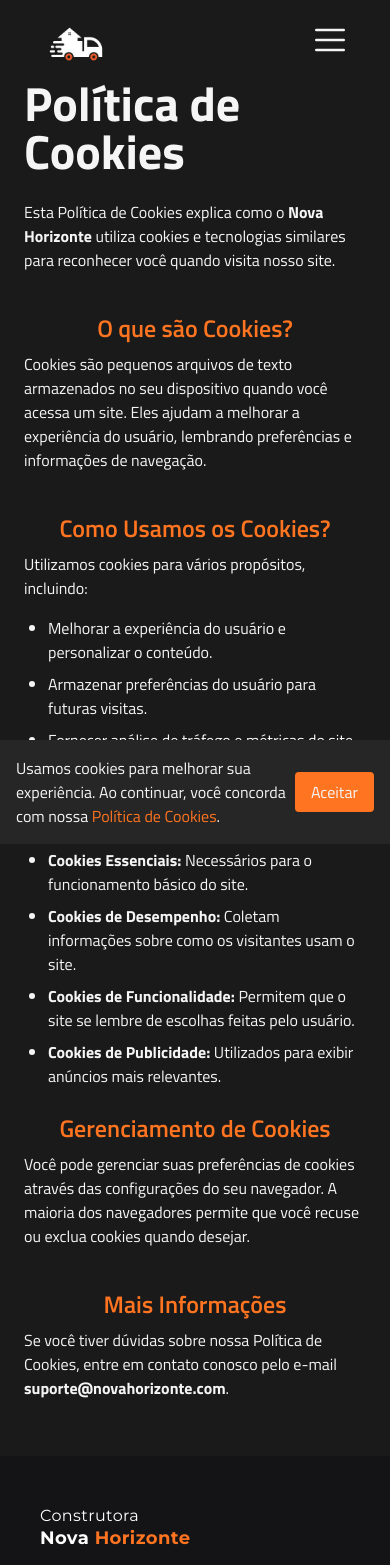
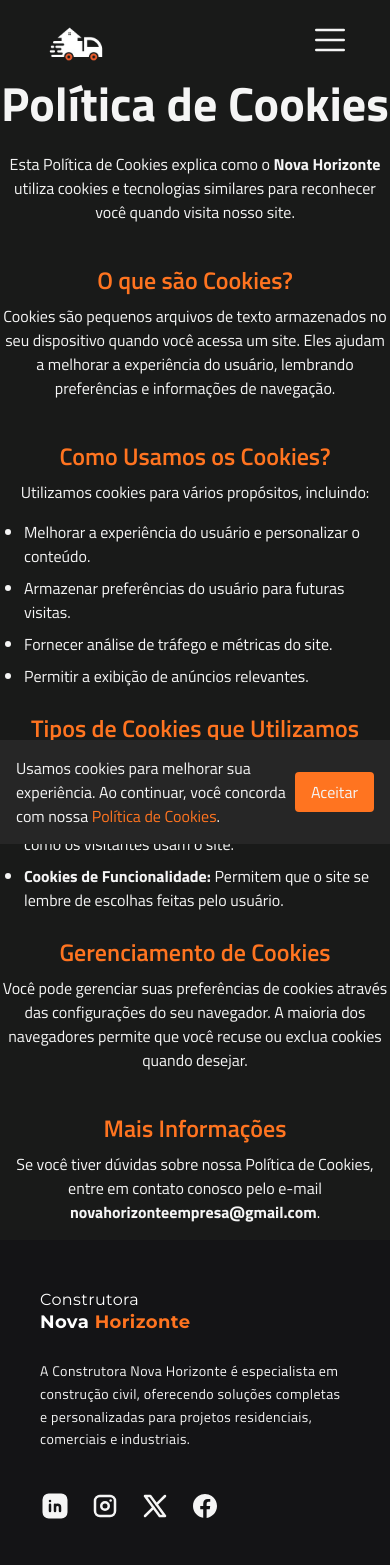
Before and after one commit to esdrassantos06/novahorizonte, a React (Vite) app: page /cookies in a window 390 px wide. Shown: the top 1565 px of the page. Built offline with nearby package versions, Linux system fonts and the light colour scheme.

Commit message:
legal pages responsive

```diff
--- a/src/routes/legal/Cookies.jsx
+++ b/src/routes/legal/Cookies.jsx
@@ -5,9 +5,9 @@
   return (
     <>
       <Navbar />
-      <div className="text-text titilliumRegular bg-primary mx-auto flex min-h-screen w-full flex-col items-center px-6 py-10 pt-20">
-        <h1 className="titilliumBold mb-6 text-5xl">Política de Cookies</h1>
-        <p className="mb-4">
+      <div className="text-text titilliumRegular bg-primary mx-auto flex min-h-screen w-full flex-col items-center mt-20">
+        <h1 className="titilliumBold text-center mb-6 text-5xl">Política de Cookies</h1>
+        <p className="mb-4 text-center">
           Esta Política de Cookies explica como o{" "}
           <strong>Nova Horizonte</strong> utiliza cookies e tecnologias
           similares para reconhecer você quando visita nosso site.
@@ -16,7 +16,7 @@
         <h2 className="text-secondary mt-6 mb-2 text-2xl font-semibold">
           O que são Cookies?
         </h2>
-        <p className="mb-4">
+        <p className="mb-4 text-center">
           Cookies são pequenos arquivos de texto armazenados no seu dispositivo
           quando você acessa um site. Eles ajudam a melhorar a experiência do
           usuário, lembrando preferências e informações de navegação.
@@ -25,7 +25,7 @@
         <h2 className="text-secondary mt-6 mb-2 text-2xl font-semibold">
           Como Usamos os Cookies?
         </h2>
-        <p className="mb-4">
+        <p className="mb-4 text-center">
           Utilizamos cookies para vários propósitos, incluindo:
         </p>
         <ul className="list-disc space-y-2 pl-6">
@@ -51,16 +51,12 @@
             <strong>Cookies de Funcionalidade:</strong> Permitem que o site se
             lembre de escolhas feitas pelo usuário.
           </li>
-          <li>
-            <strong>Cookies de Publicidade:</strong> Utilizados para exibir
-            anúncios mais relevantes.
-          </li>
         </ul>
 
         <h2 className="text-secondary mt-6 mb-2 text-2xl font-semibold">
           Gerenciamento de Cookies
         </h2>
-        <p className="mb-4">
+        <p className="mb-4 text-center">
           Você pode gerenciar suas preferências de cookies através das
           configurações do seu navegador. A maioria dos navegadores permite que
           você recuse ou exclua cookies quando desejar.
@@ -69,9 +65,9 @@
         <h2 className="text-secondary mt-6 mb-2 text-2xl font-semibold">
           Mais Informações
         </h2>
-        <p className="mb-4">
+        <p className="mb-4 text-center">
           Se você tiver dúvidas sobre nossa Política de Cookies, entre em
-          contato conosco pelo e-mail <strong>suporte@novahorizonte.com</strong>
+          contato conosco pelo e-mail <strong>novahorizonteempresa@gmail.com</strong>
           .
         </p>
       </div>
--- a/src/routes/legal/Policies.jsx
+++ b/src/routes/legal/Policies.jsx
@@ -6,8 +6,8 @@
     <>
       <Navbar />
       <div className="text-text titilliumRegular bg-primary mx-auto flex min-h-screen w-full flex-col items-center px-6 py-10 pt-20">
-        <h1 className="titilliumBold mb-6 text-5xl">Política de Privacidade</h1>
-        <p className="mb-4">
+        <h1 className="titilliumBold mb-6 text-center text-5xl">Política de Privacidade</h1>
+        <p className="mb-4 text-center">
           A sua privacidade é importante para nós. É política da{" "}
           <strong>Nova Horizonte</strong> respeitar a sua privacidade em relação
           a qualquer informação sua que possamos coletar no site{" "}
@@ -15,20 +15,20 @@
           operamos.
         </p>
 
-        <h2 className="text-secondary mt-6 mb-2 text-2xl font-semibold">
+        <h2 className="text-secondary text-center mt-6 mb-2 text-2xl font-semibold">
           Coleta de Informações
         </h2>
-        <p className="mb-4">
+        <p className="mb-4 text-center">
           Solicitamos informações pessoais apenas quando realmente precisamos
           delas para lhe fornecer um serviço. Fazemo-lo por meios justos e
           legais, com o seu conhecimento e consentimento. Também informamos por
           que estamos coletando e como será usado.
         </p>
 
-        <h2 className="text-secondary mt-6 mb-2 text-2xl font-semibold">
+        <h2 className="text-secondary text-center mt-6 mb-2 text-2xl font-semibold">
           Retenção e Proteção de Dados
         </h2>
-        <p className="mb-4 text-center">
+        <p className="mb-4  text-center">
           Apenas retemos as informações coletadas pelo tempo necessário para
           fornecer o serviço solicitado. Quando armazenamos dados, protegemos
           dentro de meios comercialmente aceitáveis para evitar perdas e roubos,
@@ -36,28 +36,28 @@
           autorizados.
         </p>
 
-        <h2 className="text-secondary mt-6 mb-2 text-2xl font-semibold">
+        <h2 className="text-secondary text-center mt-6 mb-2 text-2xl font-semibold">
           Compartilhamento de Informações
         </h2>
-        <p className="mb-4">
+        <p className="mb-4 text-center">
           Não compartilhamos informações de identificação pessoal publicamente
           ou com terceiros, exceto quando exigido por lei.
         </p>
 
-        <h2 className="text-secondary mt-6 mb-2 text-2xl font-semibold">
+        <h2 className="text-secondary text-center mt-6 mb-2 text-2xl font-semibold">
           Links para Sites Externos
         </h2>
-        <p className="mb-4">
+        <p className="mb-4 text-center">
           Nosso site pode ter links para sites externos que não são operados por
           nós. Esteja ciente de que não temos controle sobre o conteúdo e
           práticas desses sites e não podemos aceitar responsabilidade por suas
           respectivas políticas de privacidade.
         </p>
 
-        <h2 className="text-secondary mt-6 mb-2 text-2xl font-semibold">
+        <h2 className="text-secondary text-center mt-6 mb-2 text-2xl font-semibold">
           Compromisso do Usuário
         </h2>
-        <p className="mb-4">
+        <p className="mb-4 text-center">
           O usuário se compromete a fazer uso adequado dos conteúdos e
           informações que o <strong>Nova Horizonte</strong> oferece no site,
           incluindo mas não se limitando a:
@@ -78,10 +78,10 @@
           </li>
         </ul>
 
-        <h2 className="text-secondary mt-6 mb-2 text-2xl font-semibold">
+        <h2 className="text-secondary text-center mt-6 mb-2 text-2xl font-semibold">
           Mais Informações
         </h2>
-        <p className="mb-4">
+        <p className="mb-4 text-center">
           Se houver algo que você não tem certeza se precisa ou não, geralmente
           é mais seguro deixar os cookies ativados, caso interaja com um dos
           recursos que você usa em nosso site.
--- a/src/routes/legal/legalWarning.jsx
+++ b/src/routes/legal/legalWarning.jsx
@@ -6,34 +6,34 @@
     <>
       <Navbar />
       <div className="text-text titilliumRegular bg-primary mx-auto flex min-h-screen w-full flex-col items-center px-6 py-10 pt-20">
-        <h1 className="titilliumBold mb-6 text-5xl">Aviso Legal</h1>
+        <h1 className="titilliumBold mb-6 text-center text-5xl">Aviso Legal</h1>
         <p className="mb-4">
           Este Aviso Legal regula o acesso, a navegação e a utilização deste
           website (doravante, o “Website”).
         </p>
 
-        <h2 className="text-secondary mt-6 mb-2 text-2xl font-semibold">
+        <h2 className="text-secondary text-center mt-6 mb-2 text-2xl font-semibold">
           Direito à Informação
         </h2>
-        <p className="mb-4">
+        <p className="mb-4 text-center">
           Em conformidade com as normas vigentes, informamos que o Website é
           propriedade da <strong>Nova Horizonte</strong>, com sede em Avenida
           dos Construtores, 456, Porto, Portugal Para contato, utilize o e-mail:
           novahorizonteempresa@gmail.com
         </p>
 
-        <h2 className="text-secondary mt-6 mb-2 text-2xl font-semibold">
+        <h2 className="text-secondary text-center mt-6 mb-2 text-2xl font-semibold">
           Usuários
         </h2>
-        <p className="mb-4">
+        <p className="mb-4 text-center">
           O acesso e/ou utilização do Website confere-lhe o estatuto de Usuário,
           aceitando, a partir desse acesso e/ou utilização, este Aviso Legal.
         </p>
 
-        <h2 className="text-secondary mt-6 mb-2 text-2xl font-semibold">
+        <h2 className="text-secondary text-center mt-6 mb-2 text-2xl font-semibold">
           Uso do Website
         </h2>
-        <p className="mb-4">
+        <p className="mb-4 text-center">
           O usuário se compromete a fazer uso adequado do conteúdo e das
           informações oferecidas na <strong>Nova Horizonte</strong>, incluindo,
           mas não se limitando a:
@@ -53,30 +53,30 @@
           </li>
         </ul>
 
-        <h2 className="text-secondary mt-6 mb-2 text-2xl font-semibold">
+        <h2 className="text-secondary text-center mt-6 mb-2 text-2xl font-semibold">
           Propriedade Intelectual
         </h2>
-        <p className="mb-4">
+        <p className="mb-4 text-center">
           Todos os direitos de propriedade intelectual do conteúdo deste Website
           pertencem exclusivamente à <strong>Nova Horizonte</strong> ou a
           terceiros que autorizaram seu uso. É proibida a reprodução,
           distribuição ou modificação sem a devida autorização.
         </p>
 
-        <h2 className="text-secondary mt-6 mb-2 text-2xl font-semibold">
+        <h2 className="text-secondary text-center mt-6 mb-2 text-2xl font-semibold">
           Responsabilidade e Garantias
         </h2>
-        <p className="mb-4">
+        <p className="mb-4 text-center">
           A <strong>Nova Horizonte</strong> não garante que o Website estará
           livre de erros, vírus ou componentes prejudiciais. Não nos
           responsabilizamos por eventuais danos causados pelo uso indevido do
           Website.
         </p>
 
-        <h2 className="text-secondary mt-6 mb-2 text-2xl font-semibold">
+        <h2 className="text-secondary text-center mt-6 mb-2 text-2xl font-semibold">
           Links para Sites Externos
         </h2>
-        <p className="mb-4">
+        <p className="mb-4 text-center">
           Nosso site pode conter links para sites de terceiros. Não nos
           responsabilizamos pelo conteúdo e políticas desses sites.
         </p>
@@ -84,7 +84,7 @@
         <h2 className="text-secondary mt-6 mb-2 text-2xl font-semibold">
           Modificações
         </h2>
-        <p className="mb-4">
+        <p className="mb-4 text-center">
           A <strong>Nova Horizonte</strong> reserva-se o direito de modificar
           este Aviso Legal a qualquer momento. O uso contínuo do Website implica
           na aceitação das condições atualizadas.
```
